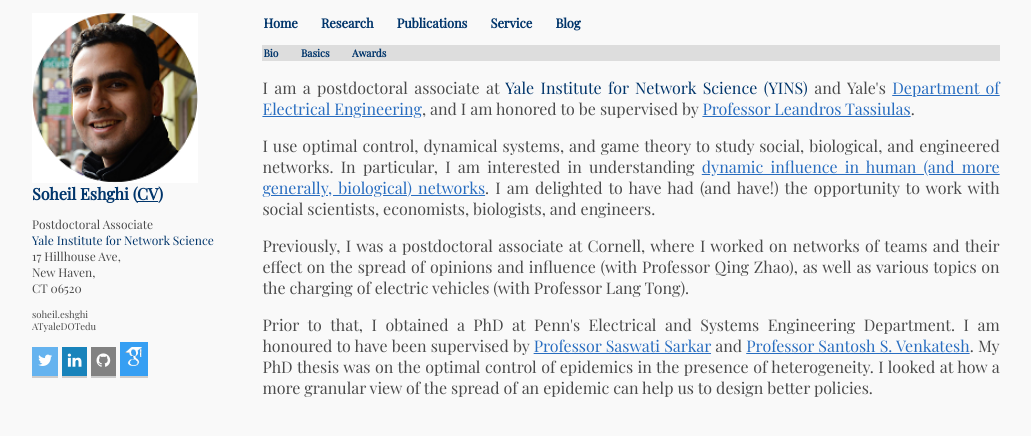
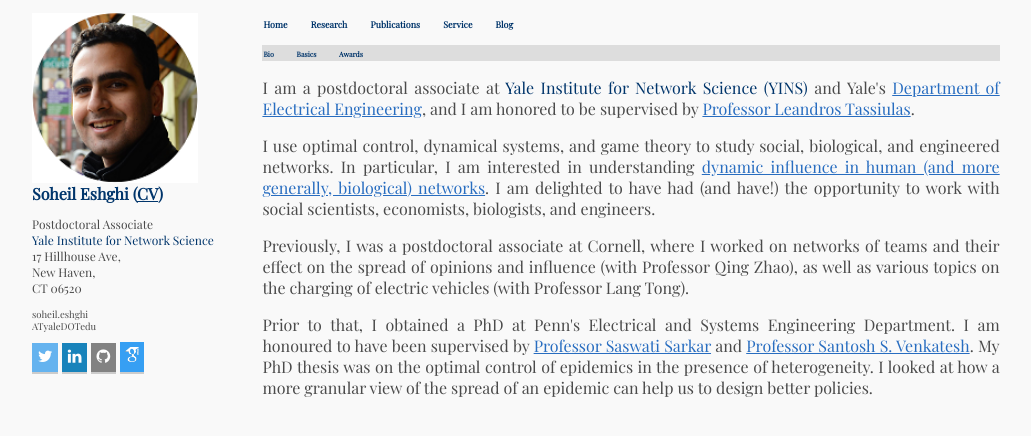
Before and after one commit to SoheilEshghi/SoheilEshghi.github.io, a Jekyll site: the page built from index.html, in a window 1280 px wide. Shown: the top 436 px of the page, without its empty margins (55-1086 px from the left). Built offline with Jekyll 4.4.1, drawn with Linux system fonts in a browser that asks for light colours; nearby versions of some CDN libraries.

Commit message:
Build site at 2017-01-16 21:49:01 UTC

```diff
--- a/_layouts/default.html
+++ b/_layouts/default.html
@@ -74,7 +74,7 @@
         </a>
 				<!-- Google scholar -->
         <a href="https://scholar.google.com/citations?user=hptqnZ8AAAAJ&hl=en" target="_blank" class="share-btn scholar">
-            <img src="/images/gscholar.png" style="width:17px;">
+            <img src="/images/gscholar.png" style="height:15px;">
         </a>
 			</div>
 		</div><!-- /.container -->
--- a/css/main.css
+++ b/css/main.css
@@ -36,6 +36,7 @@
 
 nav ul li {
     display: inline;
+    font-size: 0.7em;
     margin-right: 20px;
 }
 footer ul li{
```
Also changed, not shown: 14 other files.
